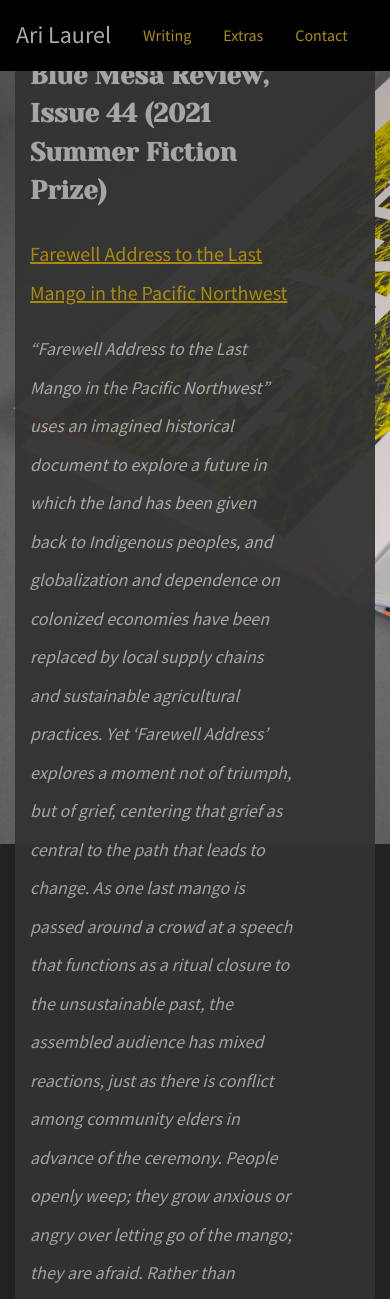
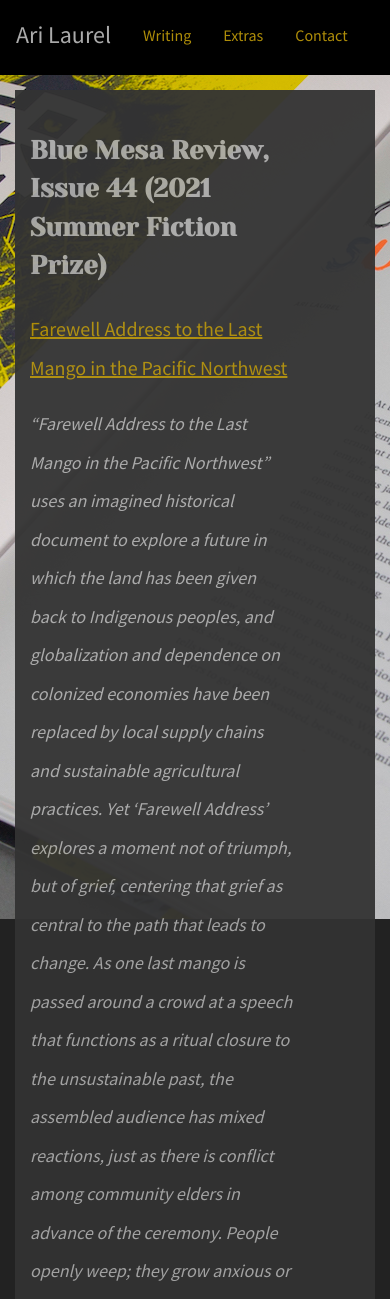
Before and after one commit to arilaurel/arilaurel.github.io, a web app: file docs/writing.html in a window 390 px wide. Shown: the top 1299 px of the page. Run offline with its HTML, style and script files only (its server is not run), Linux system fonts and the light colour scheme; some libraries are stand-ins or nearby versions.

Commit message:
improve pictures

```diff
--- a/docs/contact.html
+++ b/docs/contact.html
@@ -22,7 +22,7 @@
                     </div>
                 </div>
             </div>
-            <div class="content" id="main">
+            <div class="content" id="mainContent">
                 <main>
                     <div class="pure-g center">
                         <div class="pure-u-11-12 pure-u-md-3-5">
--- a/docs/css/styles.css
+++ b/docs/css/styles.css
@@ -1916,6 +1916,14 @@
   z-index: -1;
 }
 
+#background {
+  background: url("assets/temple.jpg") no-repeat center;
+  height: 100vh;
+  width: 100%;
+  position: fixed;
+  z-index: -1;
+}
+
 .cardTitle {
   font-family: "Yeseva One";
 }
@@ -1994,7 +2002,7 @@
   margin-top: 30vh;
 }
 
-.sidebar {
+#menu {
   margin: 0;
   padding: 0;
   width: 200px;
@@ -2026,10 +2034,12 @@
 }
 
 @media screen and (max-width: 48em) {
-  .sidebar {
+  #menu {
     width: 100%;
-    height: auto;
+    height: 75px;
     position: fixed;
+    top: 0;
+    left: 0;
     z-index: 1;
   }
 
@@ -2044,6 +2054,7 @@
 
   div.content {
     margin-left: 0;
+    margin-top: 75px;
   }
 
   #menuContents {
--- a/docs/extra.html
+++ b/docs/extra.html
@@ -22,7 +22,7 @@
                     </div>
                 </div>
             </div>
-            <div class="content" id="main">
+            <div class="content" id="mainContent">
                 <main>
                     <div class="pure-u-1">
                         <div id="extras">
--- a/docs/index.html
+++ b/docs/index.html
@@ -11,7 +11,7 @@
         <script src="https://use.fontawesome.com/releases/v6.1.0/js/all.js" crossorigin="anonymous"></script>
     </head>
     <body class="sb-nav-fixed">
-        <div id="main">
+        <div id="mainBase">
             <main>
                 <div class="pure-g">
                     <div class="hero-shot pure-u-1">
--- a/docs/writing.html
+++ b/docs/writing.html
@@ -22,13 +22,12 @@
                     </div>
                 </div>
             </div>
-            <div class="content" id="main">
+            <div class="content" id="mainContent">
                 <main>
                     <div class="pure-g">
-                        <div class="pure-u-1">
-                            <img id="writingBackground" src="assets/temple.jpg" />
-                            <!--img#writingBackground.pure-img(src="assets/temple.jpg")-->
-                        </div>
+                        <div id="background"></div>
+                        <!--.pure-u-1img#writingBackground(src="assets/temple.jpg")
+-->
                         <div class="pure-u-1 pure-u-md-3-4 left">
                             <div class="pure-u-1 pure-u-md-3-5">
                                 <div id="writings">
--- a/scripts/render-assets.js
+++ b/scripts/render-assets.js
@@ -5,9 +5,12 @@
   const sourcePath = upath.resolve('./src/assets');
   const destPath = upath.resolve('./docs/.');
 
+  const cssAssetsDestPath = upath.resolve('./docs/css/assets');
+
   const cname = upath.resolve('./src/CNAME');
   const cnameDest = upath.resolve('./docs/CNAME');
 
   sh.cp('-R', sourcePath, destPath);
+  sh.cp('-R', sourcePath, cssAssetsDestPath);
   sh.cp(cname, cnameDest);
 };
--- a/src/pug/layouts/base-sidebar.pug
+++ b/src/pug/layouts/base-sidebar.pug
@@ -18,7 +18,7 @@
         #menu
           include includes/navigation/sidenav.pug
 
-        #main.content
+        #mainContent.content
           main
             block content
 
--- a/src/pug/layouts/base.pug
+++ b/src/pug/layouts/base.pug
@@ -14,8 +14,7 @@
 
     body(class=bodyClass)
 
-        #main
-
+        #mainBase
           main
               block content
 
--- a/src/pug/pages/writing.pug
+++ b/src/pug/pages/writing.pug
@@ -7,9 +7,9 @@
 
 block content
   .pure-g
-    .pure-u-1
+    #background
+    //.pure-u-1
       img#writingBackground(src="assets/temple.jpg")
-      //img#writingBackground.pure-img(src="assets/temple.jpg")
 
     .pure-u-1.pure-u-md-3-4.left
       .pure-u-1.pure-u-md-3-5
--- a/src/scss/_sidenav.scss
+++ b/src/scss/_sidenav.scss
@@ -3,7 +3,7 @@
   margin-top: 30vh;
 }
 
-.sidebar {
+#menu {
   margin: 0;
   padding: 0;
   width: 200px;
@@ -36,10 +36,12 @@
 }
 
 @media screen and (max-width: 48em) {
-  .sidebar {
+  #menu {
     width: 100%;
-    height: auto;
+    height: 75px;
     position: fixed;
+    top:0;
+    left:0;
     z-index: 1;
   }
   #indexLink {
@@ -52,6 +54,7 @@
   }
   div.content {
     margin-left: 0;
+    margin-top: 75px;
   }
 
   #menuContents {
--- a/src/scss/_writing.scss
+++ b/src/scss/_writing.scss
@@ -5,6 +5,14 @@
 }
 
 #writingBackground {
+  position: fixed;
+  z-index: -1;
+}
+
+#background {
+  background: url("assets/temple.jpg") no-repeat center;
+  height: 100vh;
+  width: 100%;
   position: fixed;
   z-index: -1;
 }
```
Also changed, not shown: src/assets/css/forest.jpg (added), 6 other files.
